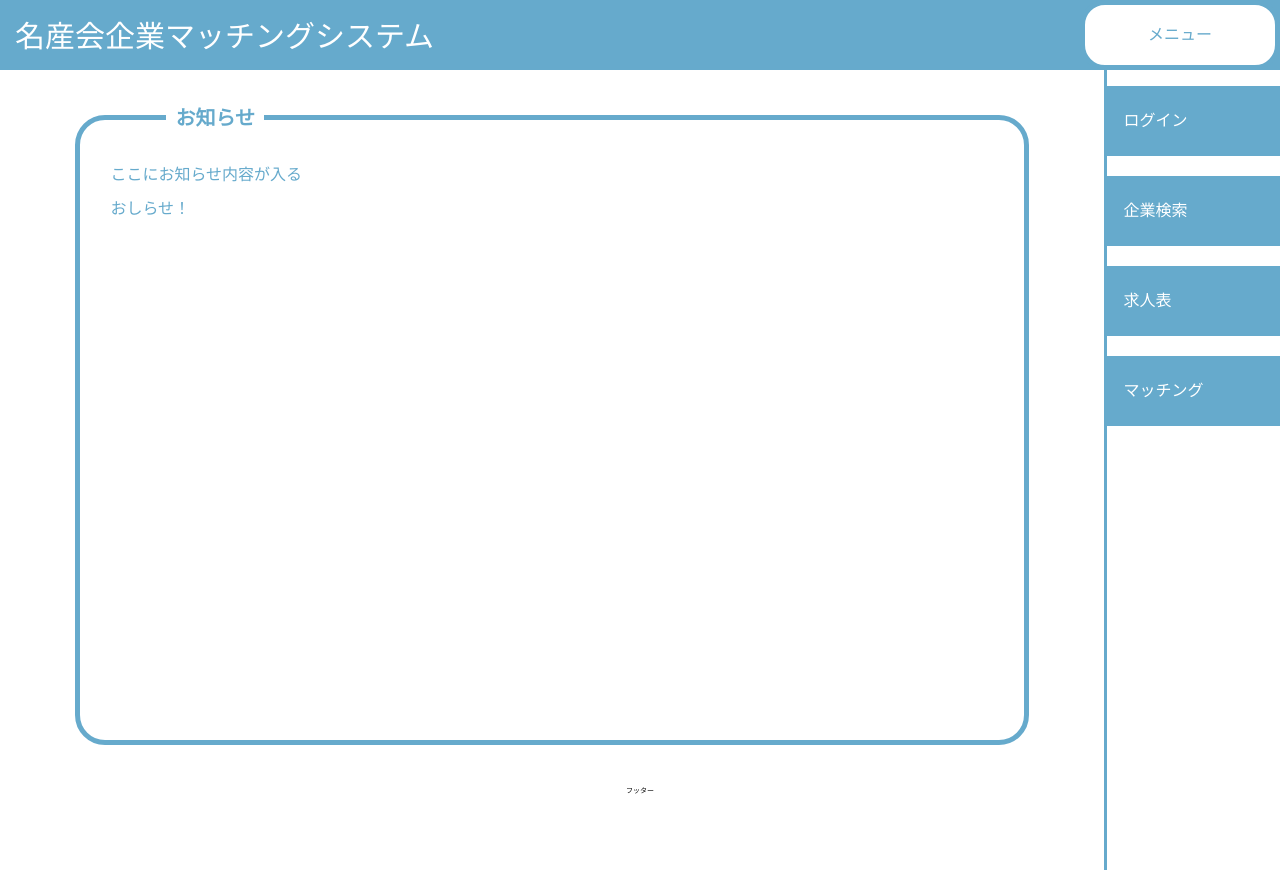
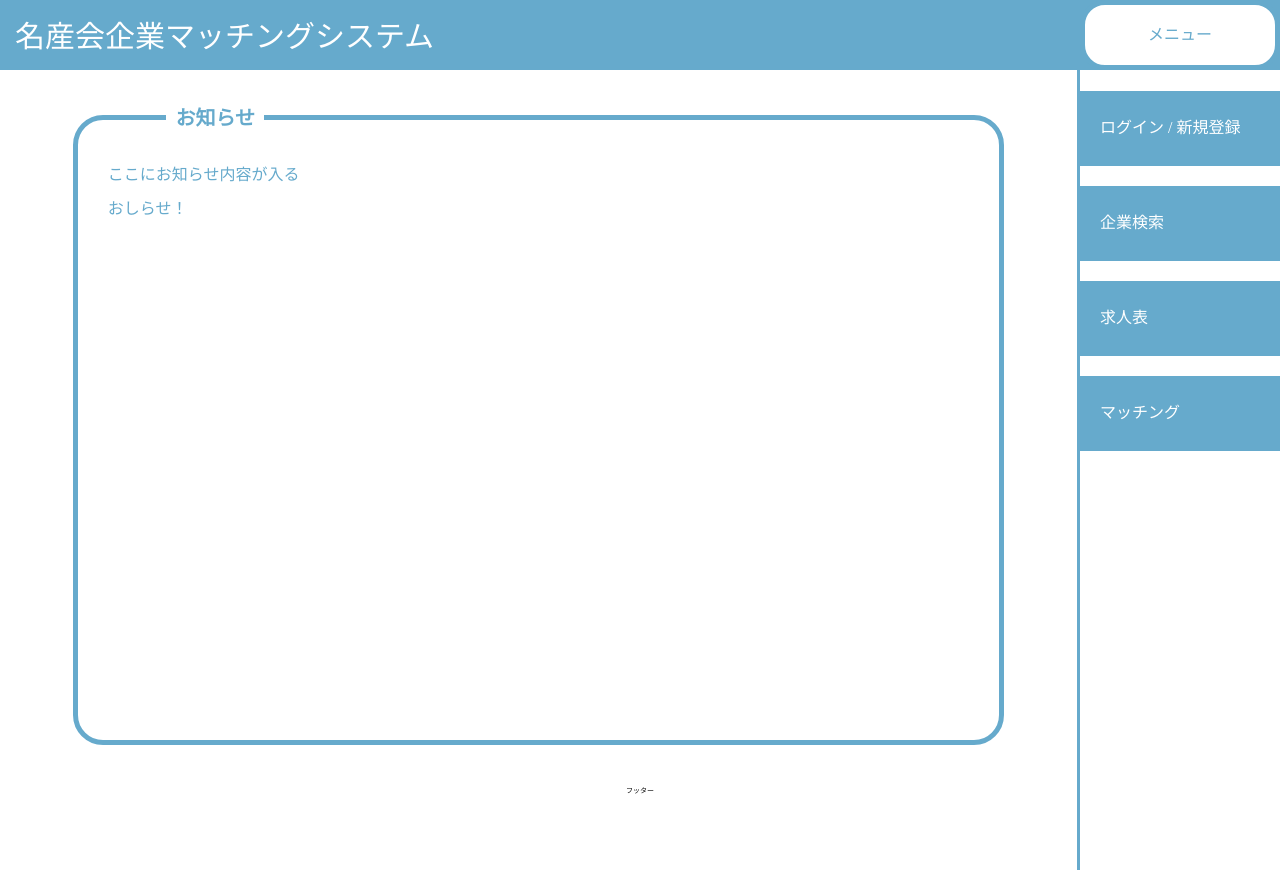
Before and after one commit to hayatosuzuki3228/CVAISotuken, a React (Vite) app: page / in a window 1280 px wide. Built offline with nearby package versions, Linux system fonts and the light colour scheme.

Commit message:
トップページ実装

```diff
--- a/src/Page/toppage.jsx
+++ b/src/Page/toppage.jsx
@@ -1,7 +1,25 @@
 import React, { useState } from "react";
+import { useNavigate } from "react-router-dom";
 import "normalize.css";
 
+
+
 export function Toppage() {
+
+    const navigate = useNavigate();
+
+    const login = () => {
+    navigate("/test");
+    }
+
+    function search () {
+        window.open("https://www.meisankai.net/student/company/");
+    }
+
+    function job () {
+        window.open("https://www.meisankai.net/student/job_offer/");
+    }
+
     const[isModalOpen, setIsModalOpen] = useState(false);
 
     const toggleModal = () => {
@@ -33,10 +51,10 @@ export function Toppage() {
                 <div className="list">
 
                     <ul>
-                        <li>ログイン</li>
-                        <a href="https://www.meisankai.net/student/company/"><li>企業検索</li></a>
-                        <a href="https://www.meisankai.net/student/job_offer/"><li>求人表</li></a>
-                        <li>マッチング</li>
+                        <button onClick={login}><li>ログイン / 新規登録</li></button>
+                        <button onClick={search}><li>企業検索</li></button>
+                        <button onClick={job}><li>求人表</li></button>
+                        <button><li>マッチング</li></button>
                     </ul>
                 </div>
 
@@ -94,12 +112,12 @@ export function Toppage() {
                 border-radius: 25px;
                 background-color: #ffffff;
                 color: #66aacc;
-                transition: .5s;
+                transition: .2s;
                 cursor: pointer;
             }
 
             .header button:hover {
-
+                transform: scale(0.95);
             }
 
             .parent {
@@ -156,20 +174,26 @@ export function Toppage() {
                 text-decoration: none;
             }
 
-            .list li {
+            .list button {
+                width: 200px;
+                height: 75px;
+                margin-top: 5px;
+                margin-bottom: 15px;
+                background: #66aacc;
                 color: #ffffff;
-                background: #66aacc;
-                margin-bottom: 20px;
-                line-height: 2;
-                padding: 1em;
-                border-top: solid 3px #66aacc;
-                border-bottom: solid 3px #66aacc;
-                list-style-type: none!important;
+                text-align: left;
+                padding-left: 20px;
+                border: solid #66aacc;
+                border-width: 3px 0 3px 0;
                 cursor: pointer;
                 transition: .5s;
             }
 
-            .list li:hover {
+            .list  li {
+                list-style-type: none!important;
+            }
+
+            .list button:hover {
                 background-color: #ffffff;
                 color: #66aacc;
             }
```
